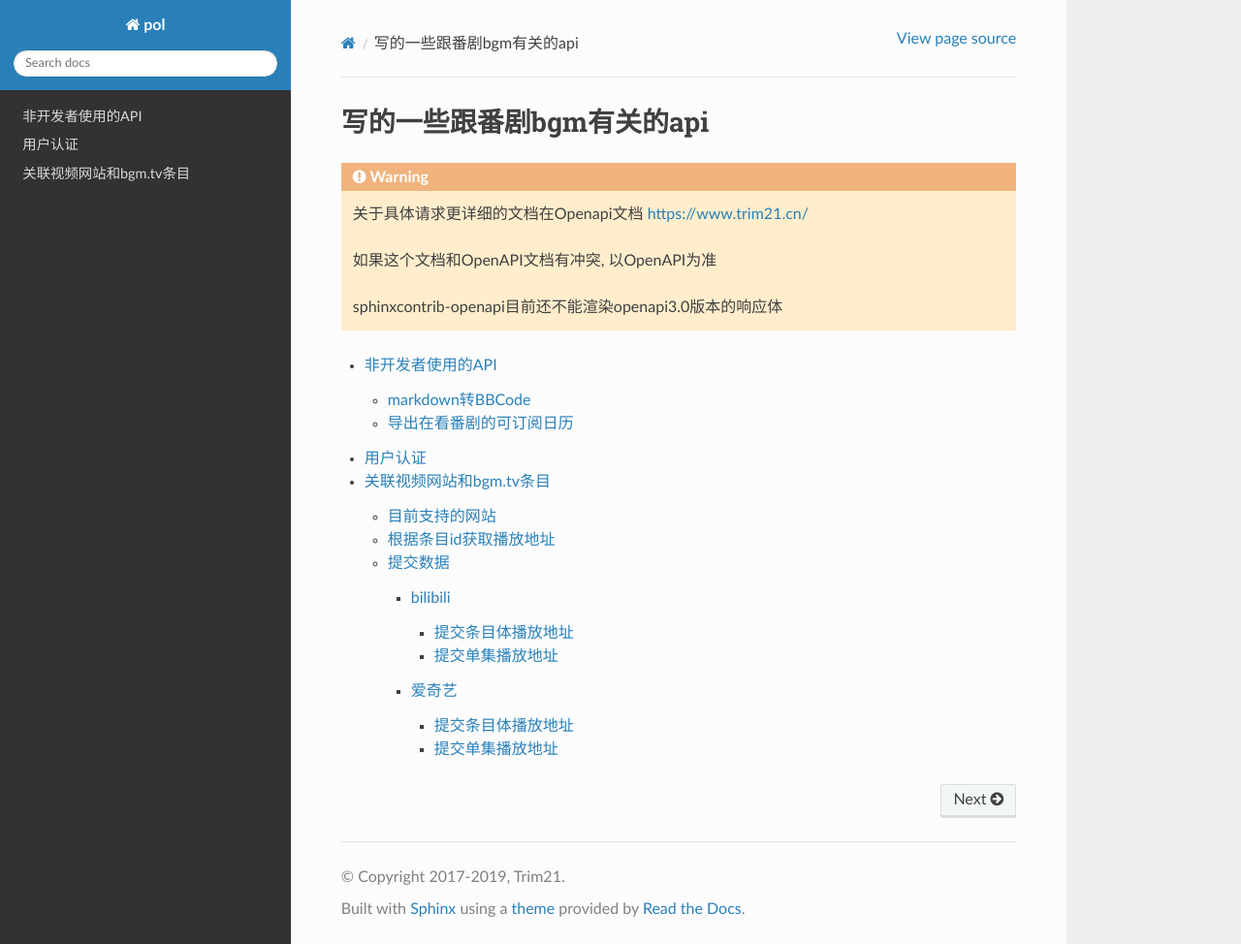
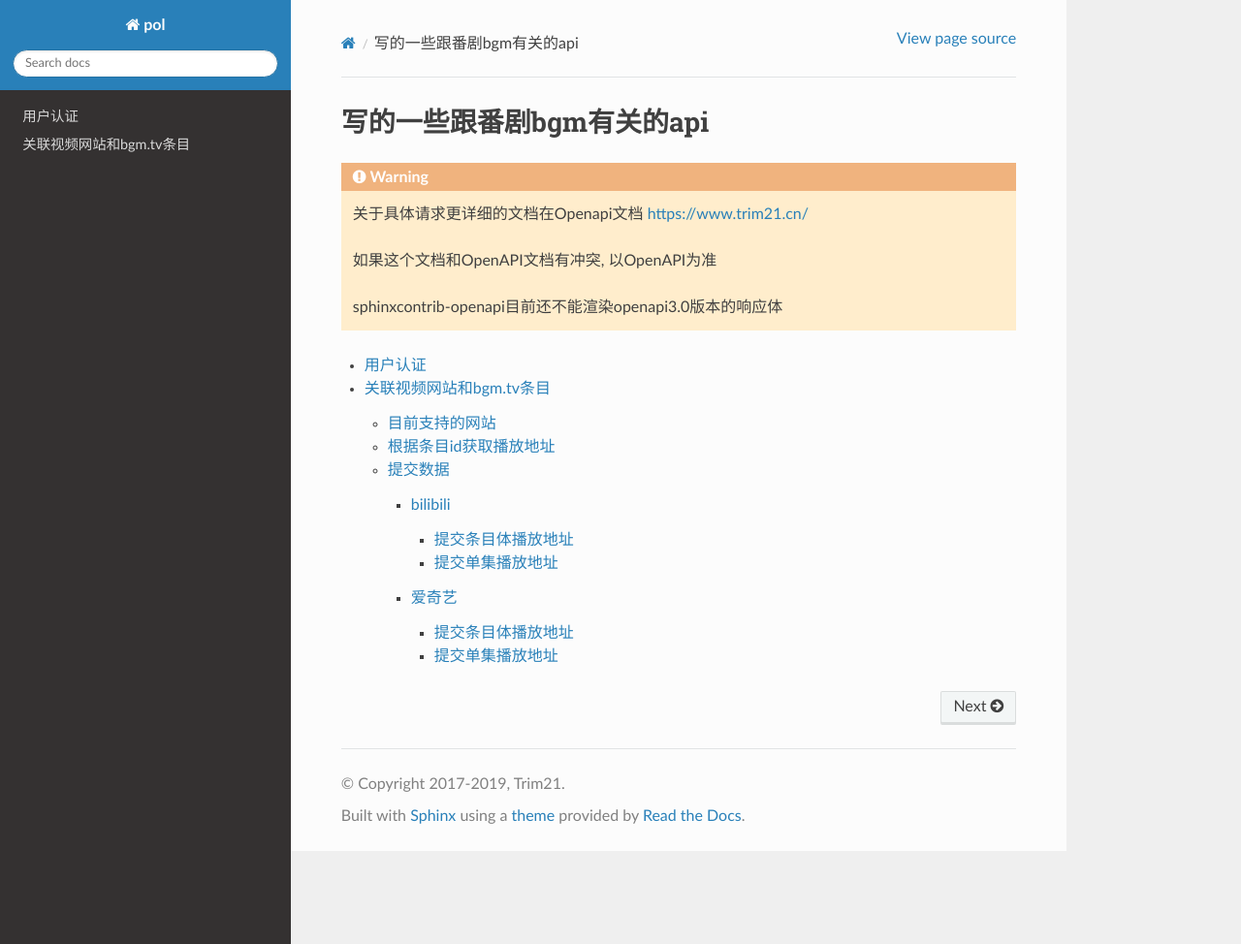
Before and after one commit to trim21-archive/pol, a Sphinx documentation site: the page built from docs/source/index.rst, in a window 1280 px wide and 974 px high. Shown: the whole window at 97% size. Built offline with Sphinx 7.4.7 and the Read the Docs theme 2.0.0, drawn with Linux system fonts in a browser that asks for light colours.

Commit message:
docs: remove md2bbc

```diff
--- a/docs/source/index.rst
+++ b/docs/source/index.rst
@@ -15,6 +15,5 @@
 
 .. toctree::
 
-   not-developer.rst
    auth.rst
    player_url.rst
--- a/docs/source/not-developer.rst
+++ /dev/null
@@ -1,21 +0,0 @@
-非开发者使用的API
-=================
-
-markdown转BBCode
-------------------
-
-`<https://www.trim21.cn/md2bbc>`_
-
-.. warning::
-
-   由于bbcode不支持行内代码，所以行内代码会被转换为粗体
-
-导出在看番剧的可订阅日历
----------------------------
-
-``https://www.trim21.cn/api.v1/calendar/bgm.tv/{user_id}``
-
-将 ``{user_id}`` 替换为你的user_id, 在个人主页的网址中可以找到.
-
-根据 ``https://api.bgm.tv/user/{user_id}/collection?cat=watching`` 生成,
-所以不会排除已完结的番剧和未开播的番剧
```
